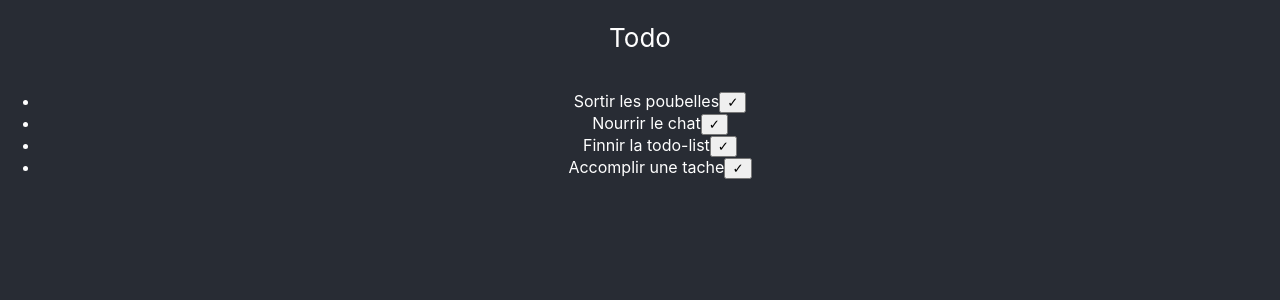
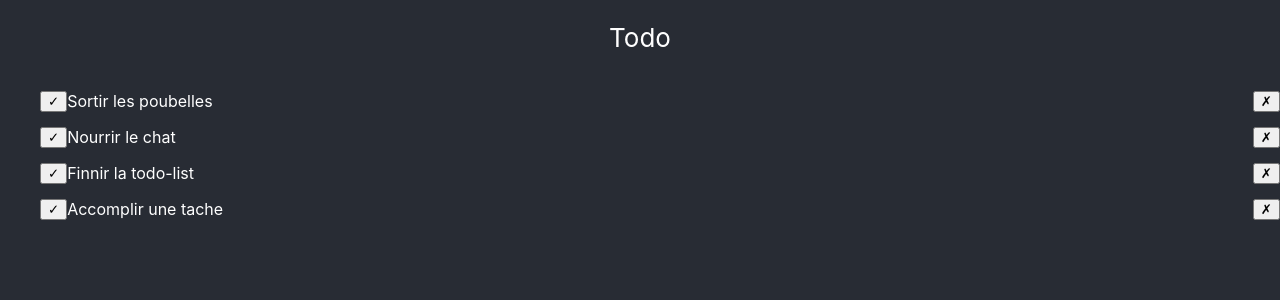
Before and after one commit to MathieuBouvet/reac-todo, a React (Create React App) app: page / in a window 1280 px wide. Shown: the top 300 px of the page. Built offline with nearby package versions, Linux system fonts and the light colour scheme.

Commit message:
Todo style rework

```diff
--- a/src/components/Todo/Todo.css
+++ b/src/components/Todo/Todo.css
@@ -0,0 +1,10 @@
+.todo {
+	list-style: none;
+	display: flex;
+	flex-flow: row nowrap;
+	margin-bottom: 15px;
+}
+
+.todo .delete-todo-btn {
+	margin-left: auto;
+}
--- a/src/components/Todo/Todo.js
+++ b/src/components/Todo/Todo.js
@@ -5,8 +5,9 @@ import "./Todo.css";
 
 const Todo = ({ text, done }) => (
 	<li className="todo">
+		{!done && <button class="done-todo-btn">✓</button>}
 		{text}
-		{!done && <button>✓</button>}
+		<button class="delete-todo-btn">✗</button>
 	</li>
 );
 Todo.propTypes = {
```
